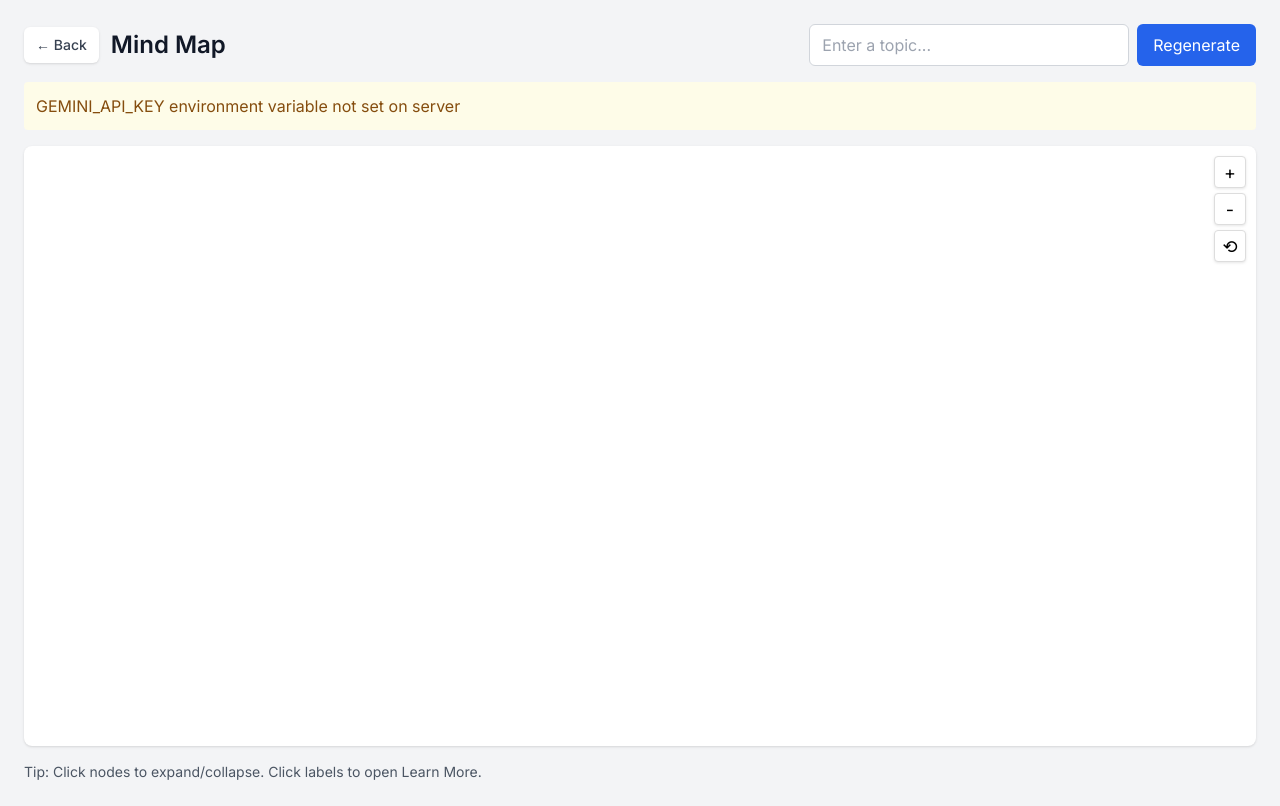
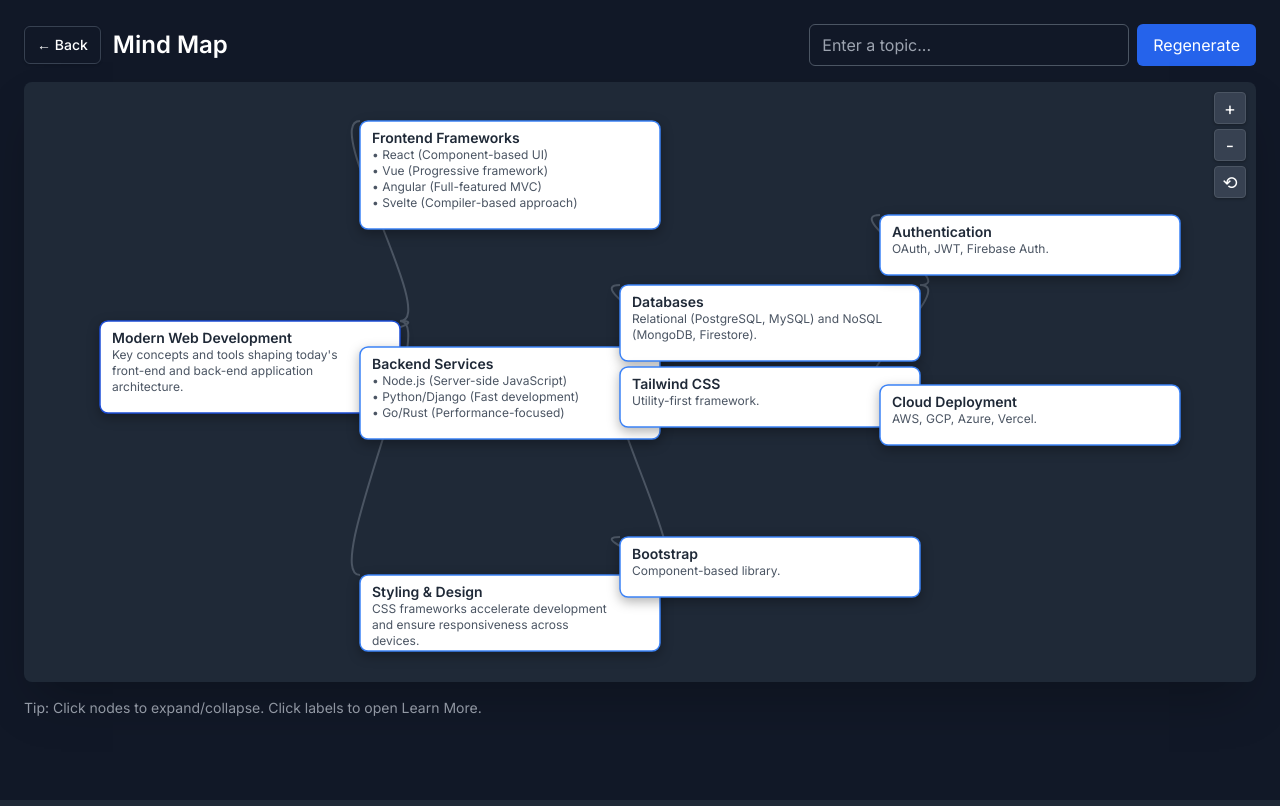
Before and after one commit to vabbings/Manochitra, a Flask app: page /mindmap in a window 1280 px wide. Run offline with Flask 3, Linux system fonts and the light colour scheme; some libraries are stand-ins or nearby versions.

Commit message:
Add files via upload

```diff
--- a/templates/mindmap.html
+++ b/templates/mindmap.html
@@ -7,12 +7,25 @@
     <script src="https://cdn.tailwindcss.com"></script>
     <script src="https://d3js.org/d3.v7.min.js"></script>
     <style>
-        body { font-family: 'Inter', sans-serif; }
-        .link { fill: none; stroke: #9ca3af; stroke-width: 2px; }
+        /* Base styles for dark theme */
+        body { font-family: 'Inter', sans-serif; background-color: #111827; } /* bg-gray-900 */
+
+        /* D3 Node and Link styles */
+        .link { fill: none; stroke: #4b5563; stroke-width: 2px; } /* Gray 600 for lines */
         .node-box { cursor: pointer; }
-        .node-rect { fill: #ffffff; stroke: #3b82f6; stroke-width: 1.5px; rx: 8; ry: 8; filter: drop-shadow(0 1px 2px rgba(0,0,0,0.08)); }
+        .node-rect {
+            /* MODIFIED: Changed fill to white */
+            fill: #ffffff;
+            /* MODIFIED: Adjusted stroke to a darker blue for contrast on white */
+            stroke: #3b82f6;
+            stroke-width: 1.5px;
+            rx: 8; ry: 8;
+            filter: drop-shadow(0 4px 6px rgba(0,0,0,0.3)); /* Stronger shadow for depth */
+        }
+        /* MODIFIED: Changed fill to dark gray/black for contrast on white boxes */
         .node-title { font-size: 14px; font-weight: 600; fill: #1f2937; }
-        .node-desc { font-size: 12px; fill: #4b5563; }
+        .node-desc { font-size: 12px; fill: #4b5563; } /* Slightly lighter dark gray text */
+        /* MODIFIED: Darker primary blue stroke for the root node */
         .root .node-rect { stroke: #1d4ed8; }
 
         /* Mindmap zoom and pan styles */
@@ -20,6 +33,7 @@
             position: relative;
             overflow: hidden;
             touch-action: none;
+            cursor: grab; /* Default cursor for panning */
         }
 
         #svg {
@@ -41,19 +55,27 @@
         .zoom-btn {
             width: 32px;
             height: 32px;
-            background: white;
-            border: 1px solid #ddd;
+            background: #374151; /* Dark button background (Gray 700) */
+            color: #ffffff; /* White text */
+            border: 1px solid #4b5563;
             border-radius: 4px;
             display: flex;
             align-items: center;
             justify-content: center;
             font-size: 18px;
             cursor: pointer;
-            box-shadow: 0 1px 3px rgba(0,0,0,0.1);
+            box-shadow: 0 1px 3px rgba(0,0,0,0.3);
+            transition: background 0.15s;
         }
 
         .zoom-btn:hover {
-            background: #f5f5f5;
+            background: #4b5563; /* Lighter hover (Gray 600) */
+        }
+
+        /* Custom style for transparent input placeholder for dark theme */
+        #topic-input::placeholder {
+            color: #9ca3af; /* gray-400 */
+            opacity: 1; /* For Firefox */
         }
     </style>
     <link rel="preconnect" href="https://fonts.googleapis.com">
@@ -66,22 +88,24 @@
         }
     </script>
 </head>
-<body class="bg-gray-100 min-h-screen">
+<body class="bg-gray-900 min-h-screen text-white">
     <div class="max-w-7xl mx-auto p-4 md:p-6">
         <div class="flex items-center justify-between mb-4">
             <div class="flex items-center gap-3">
-                <a href="/frontpage" class="inline-flex items-center px-3 py-2 rounded-md bg-white shadow text-sm font-medium text-gray-700 hover:bg-gray-50">← Back</a>
-                <h1 id="title" class="text-xl md:text-2xl font-semibold text-gray-900">Mind Map</h1>
+                <!-- MODIFIED: Changed bg-gray-700 to bg-transparent and added a border for definition -->
+                <a href="/frontpage" class="inline-flex items-center px-3 py-2 rounded-md bg-transparent border border-gray-700 shadow text-sm font-medium text-white hover:bg-gray-700">← Back</a>
+                <h1 id="title" class="text-xl md:text-2xl font-semibold text-white">Mind Map</h1>
             </div>
             <div class="flex gap-2">
-                <input id="topic-input" type="text" placeholder="Enter a topic..." class="hidden md:block border border-gray-300 rounded-md px-3 py-2 w-80" />
+                <!-- Input already transparent -->
+                <input id="topic-input" type="text" placeholder="Enter a topic..." class="hidden md:block border border-gray-600 bg-transparent text-white rounded-md px-3 py-2 w-80 focus:border-blue-500 transition duration-150" />
                 <button id="generate-btn" class="hidden md:inline-flex items-center px-4 py-2 rounded-md bg-blue-600 text-white hover:bg-blue-700">Regenerate</button>
             </div>
         </div>
 
-        <div id="message" class="hidden mb-4 p-3 rounded bg-yellow-50 text-yellow-800"></div>
+        <div id="message" class="hidden mb-4 p-3 rounded bg-yellow-900 text-yellow-300 border border-yellow-700"></div>
 
-        <div id="canvas" class="bg-white rounded-lg shadow overflow-hidden relative" style="height: 75vh;">
+        <div id="canvas" class="bg-gray-800 rounded-lg shadow-2xl overflow-hidden relative" style="height: 75vh;">
             <div class="zoom-controls">
                 <button id="zoom-in" class="zoom-btn" title="Zoom In">+</button>
                 <button id="zoom-out" class="zoom-btn" title="Zoom Out">-</button>
@@ -89,7 +113,7 @@
             </div>
             <svg id="svg" width="100%" height="100%"></svg>
         </div>
-        <div id="legend" class="mt-4 text-sm text-gray-600">
+        <div id="legend" class="mt-4 text-sm text-gray-400">
             Tip: Click nodes to expand/collapse. Click labels to open Learn More.
         </div>
     </div>
@@ -110,46 +134,70 @@
         generateBtn.addEventListener('click', () => {
             const t = topicInput.value.trim();
             if (t) {
-                window.location.href = `/mindmap?topic=${encodeURIComponent(t)}`;
+                // In a real environment, this might trigger a server-side route
+                console.log(`Simulating regeneration for topic: ${t}`);
+                // window.location.href = `/mindmap?topic=${encodeURIComponent(t)}`;
             }
         });
 
+        // --- Mock Fetch Function (Replace with actual API call in deployment) ---
         async function fetchMindMap(topic, pdfId = null) {
-            try {
-                const apiBase = window.location.origin; // ensure same origin/port
-                let res;
+            // Simulated data structure that the LLM API would return
+            const MOCK_DATA = {
+                root: {
+                    title: topic || "Modern Web Development",
+                    description: "Key concepts and tools shaping today's front-end and back-end application architecture.",
+                    learn_more: "https://example.com/webdev",
+                    children: [
+                        {
+                            title: "Frontend Frameworks",
+                            bulletPoints: [
+                                "React (Component-based UI)",
+                                "Vue (Progressive framework)",
+                                "Angular (Full-featured MVC)",
+                                "Svelte (Compiler-based approach)"
+                            ],
+                            learn_more: "https://example.com/frontend",
+                        },
+                        {
+                            title: "Backend Services",
+                            bulletPoints: [
+                                "Node.js (Server-side JavaScript)",
+                                "Python/Django (Fast development)",
+                                "Go/Rust (Performance-focused)",
+                            ],
+                            learn_more: "https://example.com/backend",
+                            children: [
+                                {
+                                    title: "Databases",
+                                    description: "Relational (PostgreSQL, MySQL) and NoSQL (MongoDB, Firestore).",
+                                    learn_more: "https://example.com/db",
+                                    children: [
+                                        { title: "Authentication", description: "OAuth, JWT, Firebase Auth." },
+                                        { title: "Cloud Deployment", description: "AWS, GCP, Azure, Vercel." }
+                                    ]
+                                }
+                            ]
+                        },
+                        {
+                            title: "Styling & Design",
+                            description: "CSS frameworks accelerate development and ensure responsiveness across devices.",
+                            children: [
+                                { title: "Tailwind CSS", description: "Utility-first framework." },
+                                { title: "Bootstrap", description: "Component-based library." },
+                            ]
+                        }
+                    ]
+                }
+            };
 
-                // Check if this is a PDF-generated mindmap
-                if (pdfId) {
-                    res = await fetch(`${apiBase}/api/pdf-mindmap/${pdfId}`);
-                } else {
-                    res = await fetch(`${apiBase}/api/mindmap?topic=${encodeURIComponent(topic)}`);
-                }
+            // Simulate API fetching time
+            await new Promise(resolve => setTimeout(resolve, 800));
 
-                const contentType = res.headers.get('content-type');
+            return { root: MOCK_DATA.root };
+        }
+        // --- End of Mock Fetch Function ---
 
-                // Check if response is JSON
-                if (contentType && contentType.includes('application/json')) {
-                    const data = await res.json();
-                    if (!res.ok) {
-                        throw new Error(data.error || `Server error: ${res.status} ${res.statusText}`);
-                    }
-                    return data;
-                } else {
-                    // Handle non-JSON response (likely an HTML error page)
-                    const text = await res.text();
-                    if (text.trim().startsWith('<!doctype') || text.trim().startsWith('<html')) {
-                        throw new Error('Server returned an HTML error page. Ensure the Flask server is running on the same port as this page.');
-                    }
-                    throw new Error(`Unexpected response format: ${text.substring(0, 100)}...`);
-                }
-            } catch (e) {
-                const errorMsg = e.message || 'Failed to fetch mind map. Please check your connection and try again.';
-                console.error('Error fetching mind map:', e);
-                showMessage(errorMsg);
-                throw e;
-            }
-        }
 
         function showMessage(text) {
             messageEl.textContent = text;
@@ -163,6 +211,7 @@
                 image: node.image || '',
                 learn_more: node.learn_more || '',
                 description: node.description || node.summary || '',
+                bulletPoints: node.bulletPoints || node.bullets || [],
                 children: (node.children || []).map(normalize)
             });
             return normalize(root);
@@ -183,6 +232,16 @@
             const rootData = toD3Hierarchy(data.root);
             const root = d3.hierarchy(rootData, d => d.children);
 
+            // Calculate bounding box for text wrapping and dynamic size
+            root.descendants().forEach(d => {
+                const bullets = d.data.bulletPoints || d.data.bullets || [];
+                const hasDesc = (d.data.description && d.data.description.trim().length > 0);
+                // Approximate line count: 6 lines for bullets max, or based on description length/40 chars
+                const lines = bullets.length > 0 ? Math.min(6, bullets.length) : (hasDesc ? Math.ceil(Math.min(120, d.data.description.length)/40) : 0);
+                d.boxH = 36 + (lines > 0 ? (lines * 16 + 8) : 0);
+                if (d.boxH < 52) d.boxH = 52;
+            });
+
             const tree = d3.tree()
                 .nodeSize([80, 260]) // vertical spacing, horizontal spacing
                 .separation((a,b) => (a.parent === b.parent ? 1 : 1.4));
@@ -191,15 +250,30 @@
 
             // Compute extents to center the whole layout
             const nodesAll = root.descendants();
+            const BOX_W = 300; // Node width
+
+            // Adjust coordinates based on node size
+            nodesAll.forEach(d => {
+                // Adjust vertical coordinates based on actual node heights
+                let currentY = d.x;
+                d.parent && d.parent.children.forEach(sibling => {
+                    if (sibling.x < currentY) {
+                        currentY += (sibling.boxH / 2);
+                    } else if (sibling.x > currentY) {
+                        currentY -= (sibling.boxH / 2);
+                    }
+                });
+                d.x = currentY;
+            });
+
+
             const xExtent = d3.extent(nodesAll, d => d.x);
             const yExtent = d3.extent(nodesAll, d => d.y);
 
-            const BOX_W = 300; // wider boxes
-            // dynamic height based on bullets/description will be computed per node
+            const defaultBoxH = 68;
             const layoutWidth = (yExtent[1] - yExtent[0]) + BOX_W;
-            const defaultBoxH = 68;
             const layoutHeight = (xExtent[1] - xExtent[0]) + defaultBoxH;
-            const shiftX = (width - layoutWidth) / 2 - yExtent[0];   // horizontal
+            const shiftX = (width - layoutWidth) / 2 - yExtent[0];   // horizontal
             const shiftY = (height - layoutHeight) / 2 - xExtent[0]; // vertical
 
             const px = d => d.y + shiftX; // x-position (left/right)
@@ -212,9 +286,9 @@
                 .append('path')
                 .attr('class', 'link')
                 .attr('d', d => `M${px(d.source)+BOX_W},${py(d.source)}
-                                 C${px(d.source)+BOX_W+40},${py(d.source)}
-                                  ${px(d.target)-40},${py(d.target)}
-                                  ${px(d.target)},${py(d.target)}`);
+                                C${px(d.source)+BOX_W+40},${py(d.source)}
+                                 ${px(d.target)-40},${py(d.target)}
+                                 ${px(d.target)},${py(d.target)}`);
 
             // Nodes as boxes
             const node = g.selectAll('g.node-box')
@@ -224,30 +298,28 @@
                 .attr('class', d => `node-box ${d.depth === 0 ? 'root' : ''}`)
                 .attr('transform', d => `translate(${px(d)},${py(d)})`)
                 .on('click', (_, d) => {
-                    if (d.children) { d._children = d.children; d.children = null; }
-                    else { d.children = d._children; d._children = null; }
+                    // Toggle children on click
+                    if (d.data.children) { d.data._children = d.data.children; d.data.children = null; }
+                    else { d.data.children = d.data._children; d.data.children = null; }
+
+                    // Re-render the graph (simple re-render for demonstration)
+                    renderMindMap(data);
                 });
 
-            // compute dynamic height per node
-            node.each(function(d){
-                const bullets = d.data.bulletPoints || d.data.bullets || [];
-                const hasDesc = (d.data.description && d.data.description.trim().length > 0);
-                const lines = bullets.length > 0 ? Math.min(6, bullets.length) : (hasDesc ? Math.ceil(Math.min(120, d.data.description.length)/40) : 0);
-                d.boxH = 36 + (lines > 0 ? (lines * 16 + 8) : 0);
-                if (d.boxH < 52) d.boxH = 52;
-            });
-
+            // The rect for the node box
             node.append('rect')
                 .attr('class', 'node-rect')
                 .attr('width', BOX_W)
                 .attr('height', d => d.boxH);
 
+            // Node Title
             node.append('text')
                 .attr('class', 'node-title')
                 .attr('x', 12)
                 .attr('y', 22)
                 .text(d => d.data.title);
 
+            // Node Description/Bullets
             const desc = node.append('text')
                 .attr('class', 'node-desc')
                 .attr('x', 12)
@@ -256,7 +328,9 @@
             desc.each(function(d){
                 const group = d3.select(this);
                 const bullets = d.data.bulletPoints || d.data.bullets || [];
+
                 if (bullets.length > 0) {
+                    // Render bullet points (max 6)
                     bullets.slice(0,6).forEach((b, i) => {
                         group.append('tspan')
                             .attr('x', 12)
@@ -264,12 +338,13 @@
                             .text(`• ${b}`);
                     });
                 } else if (d.data.description) {
+                    // Render wrapped description (max 3 lines)
                     const words = d.data.description.split(/\s+/);
                     let line = '';
                     let lineCount = 0;
                     words.forEach(w => {
                         const test = (line + ' ' + w).trim();
-                        if (test.length > 40) {
+                        if (test.length > 40 && lineCount < 3) {
                             group.append('tspan').attr('x',12).attr('dy', lineCount===0?0:16).text(line.trim());
                             line = w;
                             lineCount++;
@@ -277,7 +352,7 @@
                             line += ' ' + w;
                         }
                     });
-                    if (line.trim().length) {
+                    if (line.trim().length && lineCount < 3) {
                         group.append('tspan').attr('x',12).attr('dy', lineCount===0?0:16).text(line.trim());
                     }
                 }
@@ -293,6 +368,7 @@
 
         // Initialize zoom and pan functionality
         function initZoomAndPan() {
+            const canvas = document.getElementById('canvas');
             const svg = document.getElementById('svg');
             const zoomInBtn = document.getElementById('zoom-in');
             const zoomOutBtn = document.getElementById('zoom-out');
@@ -304,25 +380,32 @@
             let translate = { x: 0, y: 0 };
 
             // Update SVG transform
-            function updateTransform() {
+            function updateTransform(animate = false) {
+                if(animate) {
+                    svg.style.transition = 'transform 0.3s ease-out';
+                } else {
+                    svg.style.transition = 'none';
+                }
                 svg.style.transform = `translate(${translate.x}px, ${translate.y}px) scale(${scale})`;
             }
 
             // Zoom in/out functions
             function zoom(delta) {
-                const rect = svg.getBoundingClientRect();
-                const mouseX = rect.width / 2;
-                const mouseY = rect.height / 2;
+                const rect = canvas.getBoundingClientRect();
+                // Center point of the canvas for stable zoom
+                const centerX = rect.width / 2;
+                const centerY = rect.height / 2;
 
-                const newScale = Math.max(0.5, Math.min(3, scale + delta));
+                const newScale = Math.max(0.3, Math.min(3, scale + delta));
+                if (newScale === scale) return; // Prevent zooming if limits reached
 
-                // Calculate new translate to zoom toward mouse position
+                // Calculate new translate to zoom toward the center
                 const scaleChange = newScale / scale;
-                translate.x = mouseX - (mouseX - translate.x) * scaleChange;
-                translate.y = mouseY - (mouseY - translate.y) * scaleChange;
+                translate.x = centerX - (centerX - translate.x) * scaleChange;
+                translate.y = centerY - (centerY - translate.y) * scaleChange;
 
                 scale = newScale;
-                updateTransform();
+                updateTransform(true);
             }
 
             // Event listeners for zoom buttons
@@ -331,22 +414,22 @@
             resetBtn.addEventListener('click', () => {
                 scale = 1;
                 translate = { x: 0, y: 0 };
-                updateTransform();
+                updateTransform(true);
             });
 
             // Mouse wheel for zooming
-            svg.parentElement.addEventListener('wheel', (e) => {
+            canvas.addEventListener('wheel', (e) => {
                 e.preventDefault();
-                const delta = -e.deltaY * 0.001;
+                const delta = -e.deltaY * 0.001 * scale; // Scale sensitivity by current zoom level
                 zoom(delta);
             }, { passive: false });
 
             // Mouse events for panning
-            svg.addEventListener('mousedown', (e) => {
+            canvas.addEventListener('mousedown', (e) => {
                 if (e.button === 0) { // Left mouse button
                     isPanning = true;
                     startPoint = { x: e.clientX - translate.x, y: e.clientY - translate.y };
-                    svg.style.cursor = 'grabbing';
+                    canvas.style.cursor = 'grabbing';
                 }
             });
 
@@ -360,69 +443,81 @@
 
             document.addEventListener('mouseup', () => {
                 isPanning = false;
-                svg.style.cursor = 'grab';
+                canvas.style.cursor = 'grab';
             });
 
             // Touch events for mobile
+            let lastTouchX, lastTouchY;
             let touchStartDistance = 0;
 
-            svg.addEventListener('touchstart', (e) => {
+            canvas.addEventListener('touchstart', (e) => {
+                e.preventDefault();
                 if (e.touches.length === 2) {
-                    // Calculate initial distance between two fingers for pinch-to-zoom
+                    // Pinch-to-zoom setup
                     touchStartDistance = Math.hypot(
                         e.touches[0].clientX - e.touches[1].clientX,
                         e.touches[0].clientY - e.touches[1].clientY
                     );
                 } else if (e.touches.length === 1) {
-                    // Single touch for panning
+                    // Panning setup
                     isPanning = true;
-                    startPoint = {
-                        x: e.touches[0].clientX - translate.x,
-                        y: e.touches[0].clientY - translate.y
-                    };
+                    lastTouchX = e.touches[0].clientX;
+                    lastTouchY = e.touches[0].clientY;
                 }
             }, { passive: false });
 
-            svg.addEventListener('touchmove', (e) => {
+            canvas.addEventListener('touchmove', (e) => {
                 e.preventDefault();
 
                 if (e.touches.length === 2) {
-                    // Pinch-to-zoom
+                    // Pinch-to-zoom execution
                     const touchEndDistance = Math.hypot(
                         e.touches[0].clientX - e.touches[1].clientX,
                         e.touches[0].clientY - e.touches[1].clientY
                     );
 
-                    const delta = (touchEndDistance - touchStartDistance) * 0.01;
+                    const delta = (touchEndDistance - touchStartDistance) * 0.005; // Less sensitive
                     zoom(delta);
                     touchStartDistance = touchEndDistance;
+
                 } else if (e.touches.length === 1 && isPanning) {
                     // Pan with one finger
-                    translate.x = e.touches[0].clientX - startPoint.x;
-                    translate.y = e.touches[0].clientY - startPoint.y;
+                    const dx = e.touches[0].clientX - lastTouchX;
+                    const dy = e.touches[0].clientY - lastTouchY;
+
+                    translate.x += dx;
+                    translate.y += dy;
+
+                    lastTouchX = e.touches[0].clientX;
+                    lastTouchY = e.touches[0].clientY;
+
                     updateTransform();
                 }
             }, { passive: false });
 
-            svg.addEventListener('touchend', () => {
+            canvas.addEventListener('touchend', () => {
                 isPanning = false;
             });
 
             // Set initial cursor
-            svg.style.cursor = 'grab';
+            canvas.style.cursor = 'grab';
         }
 
         (async function init() {
-            const t = topicFromQuery || 'Sample Topic';
+            const t = topicFromQuery || 'Modern Web Development';
             const pdfId = pdfFromQuery || null;
-            if (!topicFromQuery && !pdfId) showMessage('No topic or PDF provided. Using a sample.');
+            if (!topicFromQuery && !pdfId) showMessage('No topic or PDF provided. Using a sample topic: "Modern Web Development".');
             try {
+                // Clear message if we're attempting a fetch
+                messageEl.classList.add('hidden');
+
                 const data = await fetchMindMap(t, pdfId);
                 renderMindMap(data);
+
                 // Initialize zoom and pan after rendering
                 initZoomAndPan();
             } catch (e) {
-                // message already shown
+                // message already shown by fetchMindMap
             }
         })();
     </script>
```
